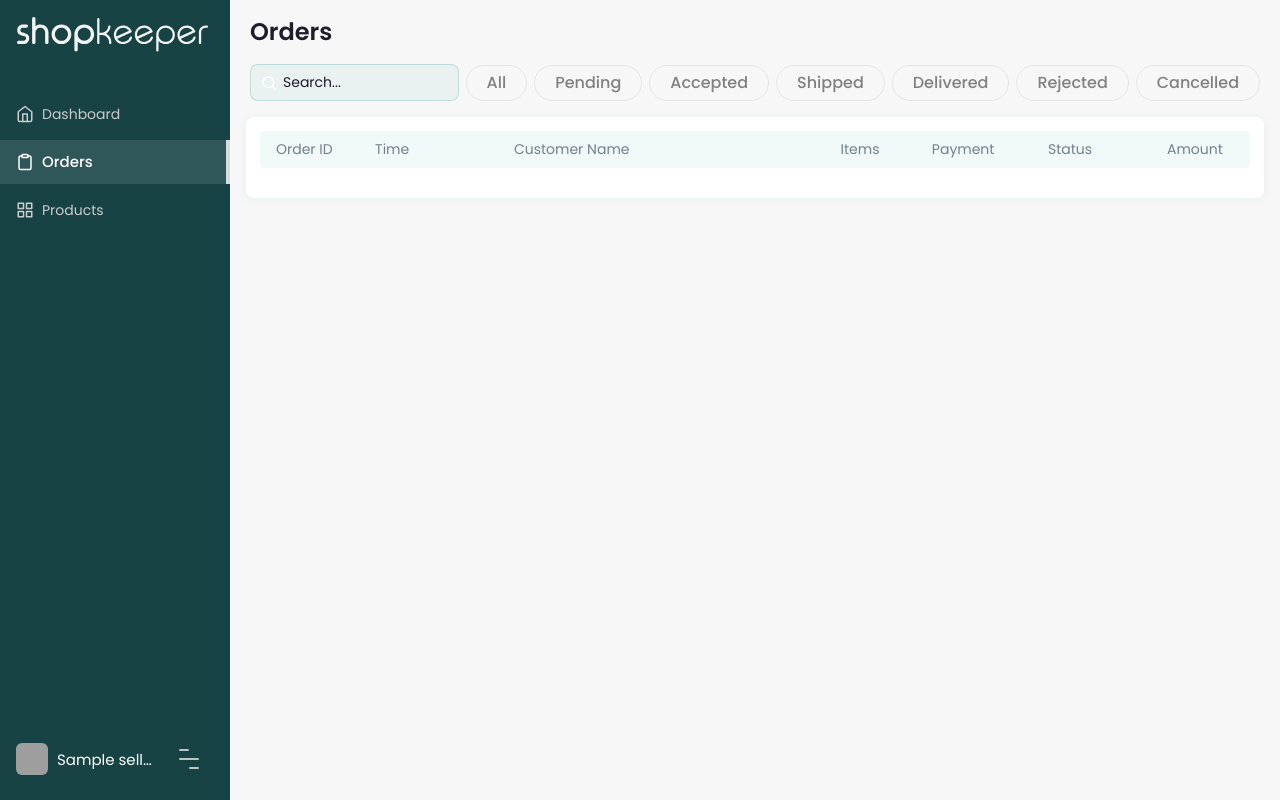
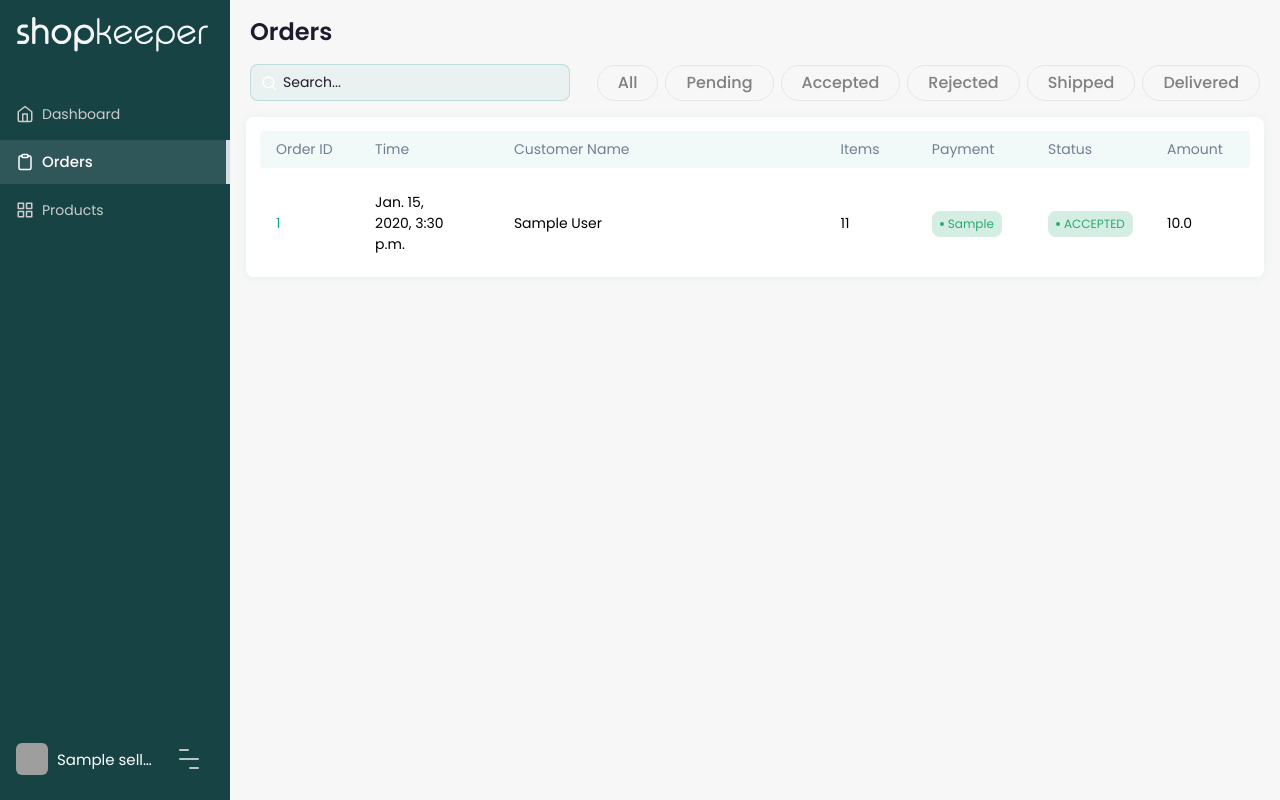
Before and after one commit to uttampagda/keeper, a Django app: page /seller/acceptOrder in a window 1280 px wide. Run offline with Django 3.2, Linux system fonts and the light colour scheme; a user stored in the database is signed in; tables that the repository leaves empty hold one stand-in row (values such as "Sample post"); some libraries are stand-ins or nearby versions; grey boxes are pictures that could not be loaded.

Commit message:
SELLER DASHBOARD COMPLETE

```diff
--- a/customer/models.py
+++ b/customer/models.py
@@ -20,6 +20,7 @@ class CustAddress(models.Model):
 
 class AllOrders(models.Model):
     customer_id = models.IntegerField(blank=False, null=False)
+    customer_name = models.CharField(null=False, blank=False, default="NA", max_length=100)
     seller_id = models.IntegerField(blank=False, null=False)
     payment_id = models.CharField(blank=False, null=False, max_length=120)
     payment_created_at = models.CharField(blank=True, null=True, max_length=120)
--- a/customer/views.py
+++ b/customer/views.py
@@ -241,6 +241,7 @@ def checkout(request):
 
         new_order = AllOrders(
             customer_id=customer_data.credentials_id,
+            customer_name=request.user.username,
             seller_id=seller_id,
             payment_id=payment['id'],
             ttl_amount=amount,
--- a/sellers/views.py
+++ b/sellers/views.py
@@ -86,7 +86,27 @@ def sellerDashboard(request):
     if request.user.is_authenticated:
         seller_data = Seller.objects.get(credentials_id=request.user.id)
         now = datetime.datetime.now()
-        earlier = now - datetime.timedelta(hours=5)
+        earlier = now - datetime.timedelta(hours=24)
+
+        order_status_dic = {
+            "PENDING":0,
+            "ACCEPTED":0,
+            "REJECTED":0,
+            "COMPLETE":0
+        }
+        for order_status in order_status_dic.keys():
+            order_status_dic[order_status] = AllOrders.objects.filter(seller_id=request.user.id,created_date__year=now.year,created_date__month=now.month,created_date__day=now.day, order_status=order_status).count()
+
+        print(order_status_dic)
+
+        last_7_days_array = []
+        for day in range(0, 29):
+            earlier = now - datetime.timedelta(days=day)
+            last_7_days_array.append(AllOrders.objects.filter(seller_id=request.user.id, created_date__year=earlier.year,
+                                     created_date__month=earlier.month, created_date__day=earlier.day).count())
+
+        print(last_7_days_array)
+
         new_orders = AllOrders.objects.filter(seller_id=request.user.id, created_date__range=(earlier, now),
                                               is_rejected=False).exclude(is_accepted=True)
         accepted_orders = AllOrders.objects.filter(seller_id=request.user.id, is_accepted=True, is_rejected=False)
@@ -153,9 +173,11 @@ def acceptOrder(request):
             order_id = request.POST['order_id']
             acceptOrd = AllOrders.objects.get(id=order_id)
             acceptOrd.is_accepted = True
+            acceptOrd.order_status = "ACCEPTED"
             acceptOrd.is_rejected = False
             acceptOrd.save()
 
+        order_status = 'ALL'
         if request.method == "GET" and len(request.GET)>0:
             order_status = request.GET['order_status']
             print(order_status)
@@ -163,15 +185,16 @@ def acceptOrder(request):
         seller_data = Seller.objects.get(credentials_id=request.user.id)
         now = datetime.datetime.now()
         earlier = now - datetime.timedelta(hours=5)
-        new_orders = AllOrders.objects.filter(seller_id=request.user.id, created_date__range=(earlier, now),
-                                              is_rejected=False).exclude(is_accepted=True)
-        accepted_orders = AllOrders.objects.filter(seller_id=request.user.id, is_accepted=True, is_rejected=False)
-        rejected_order = AllOrders.objects.filter(seller_id=request.user.id, is_accepted=False, is_rejected=True)
-        # print(new_orders, accepted_orders, rejected_order)
 
-        return render(request, 'seller/orderview.html',
-                      {'seller_data': seller_data, 'new_orders': new_orders, 'accepted_orders': accepted_orders,
-                       'rejected_order': rejected_order})
+        if order_status == "ALL":
+            orders = AllOrders.objects.all()
+        elif order_status == "PENDING":
+            orders = AllOrders.objects.filter(seller_id=request.user.id, created_date__range=(earlier, now), is_rejected=False).exclude(is_accepted=True)
+        elif order_status == "ACCEPTED":
+            orders = AllOrders.objects.filter(seller_id=request.user.id, is_accepted=True, is_rejected=False)
+        elif order_status == "REJECTED":
+            orders = AllOrders.objects.filter(seller_id=request.user.id, is_accepted=False, is_rejected=True)
+        return render(request, 'seller/orderview.html', {'seller_data': seller_data, 'orders':orders})
     else:
         redirect('sellerLogin')
 
@@ -183,6 +206,7 @@ def rejectOrder(request):
             order_id = request.POST['order_id']
             rejectedOdr = AllOrders.objects.get(id=order_id)
             rejectedOdr.is_rejected = True
+            rejectedOdr.order_status = "REJECTED"
             rejectedOdr.is_accepted = False
             rejectedOdr.save()
 
@@ -246,15 +270,28 @@ def editProducts(request):
 
     if request.method == 'POST':
         product_id = request.POST.get('product_id')
+        delete_product = request.POST.get('delete_product')
+
+        if delete_product == "True":
+            Product.objects.get(id=product_id).delete()
+            print("PRODUCT DELETED")
+            return redirect('products')
+
         product_to_be_edit = Product.objects.get(id=product_id)
 
         product_to_be_edit.product_name = request.POST.get('product_name')
         product_to_be_edit.price = request.POST.get('price')
         product_to_be_edit.product_category = request.POST.get('category')
         product_to_be_edit.product_disc = request.POST.get('product_disc')
+
+        if request.POST.get('is_featured') == "on" and request.POST.get('not_featured') == None:
+            is_featured = True
+            print("is_featured", True)
+        elif request.POST.get('is_featured') == None and request.POST.get('not_featured') == "on":
+            is_featured = False
+            print("is_featured", False)
+        product_to_be_edit.is_featured = is_featured
         product_to_be_edit.save()
-
-        seller_data = Seller.objects.get(credentials_id=request.user.id)
 
         return redirect('products')
 
--- a/templates/seller/orderview.html
+++ b/templates/seller/orderview.html
@@ -16,12 +16,16 @@
                   <input type="hidden" name="order_status" value="PENDING">
                   <button class="order-toggle-button">Pending</button>
                 </form>
-                <button class="order-toggle-button">Accepted</button>
+                <form method="get" action="{% url 'acceptOrder' %}">
+                  <input type="hidden" name="order_status" value="ACCEPTED">
+                  <button class="order-toggle-button">Accepted</button>
+                </form>
+                <form method="get" action="{% url 'acceptOrder' %}">
+                  <input type="hidden" name="order_status" value="REJECTED">
+                  <button class="order-toggle-button">Rejected</button>
+                </form>
                 <button class="order-toggle-button">Shipped</button>
                 <button class="order-toggle-button">Delivered</button>
-                <button class="order-toggle-button">Rejected</button>
-                <button class="order-toggle-button">Cancelled</button>
-
             </div>
           </div>
           <div class="orders-area-wrapper tableView">
@@ -37,11 +41,11 @@
 
 
             <div class="list-container-main">
-                {% for order in new_orders %}
+                {% for order in orders %}
               <div class="products-row order-arrange">
                   <div class="orders-cell order-id">{{ order.id }}</div>
                   <div class="orders-cell time"><span class="cell-label">Time:</span>{{ order.created_date }}</div>
-                  <div class="orders-cell cusname"><span class="cell-label">{{ order.customer_id }}</span>{{ order.customer_id }}</div>
+                  <div class="orders-cell cusname"><span class="cell-label">{{ order.customer_name }}</span>{{ order.customer_name }}</div>
                   <div class="orders-cell items"><span class="cell-label">Items:</span>11</div>
                   <div class="orders-cell payment-cell">
                     <span class="cell-label">Payment:</span>
```
Also changed, not shown: templates/seller/editProductview.html (+21 -0 lines).
